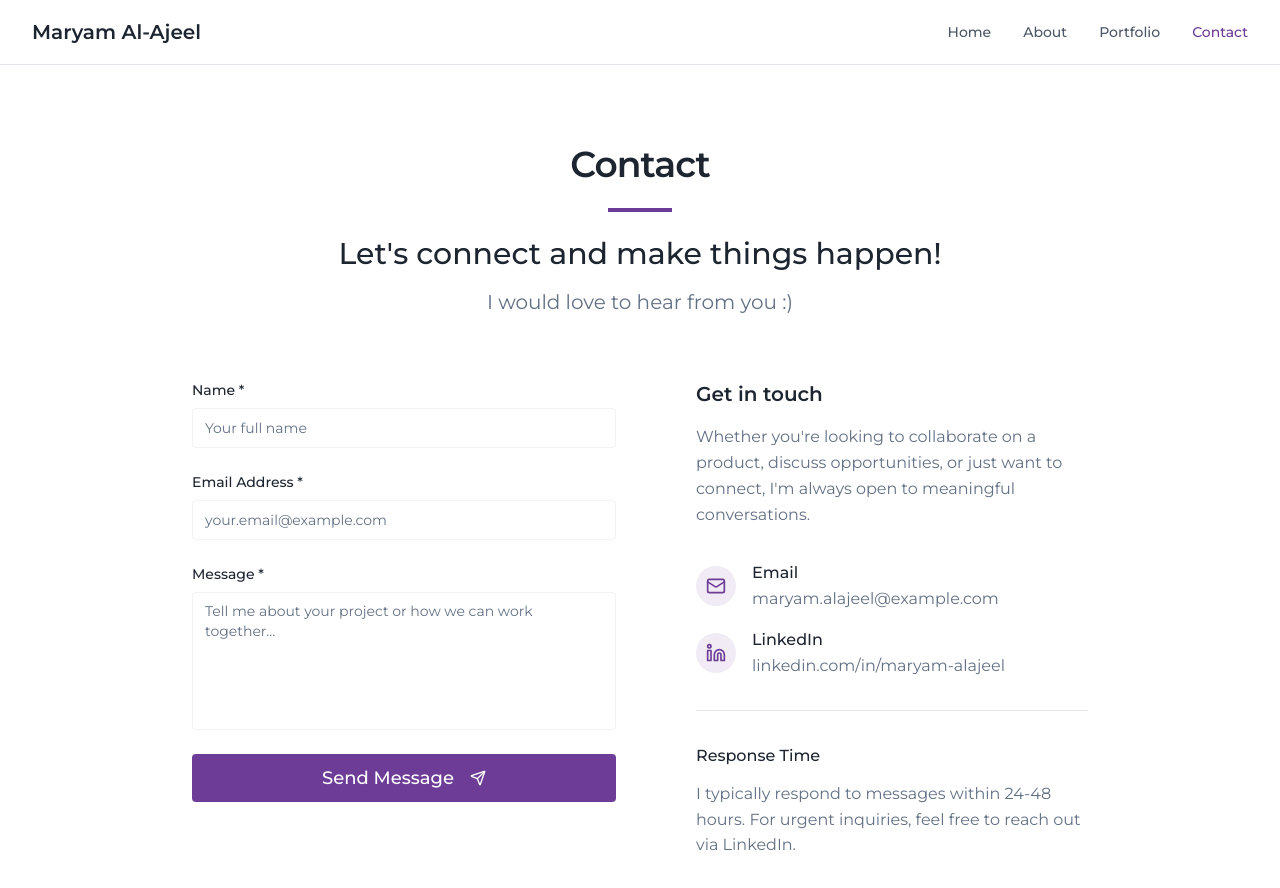
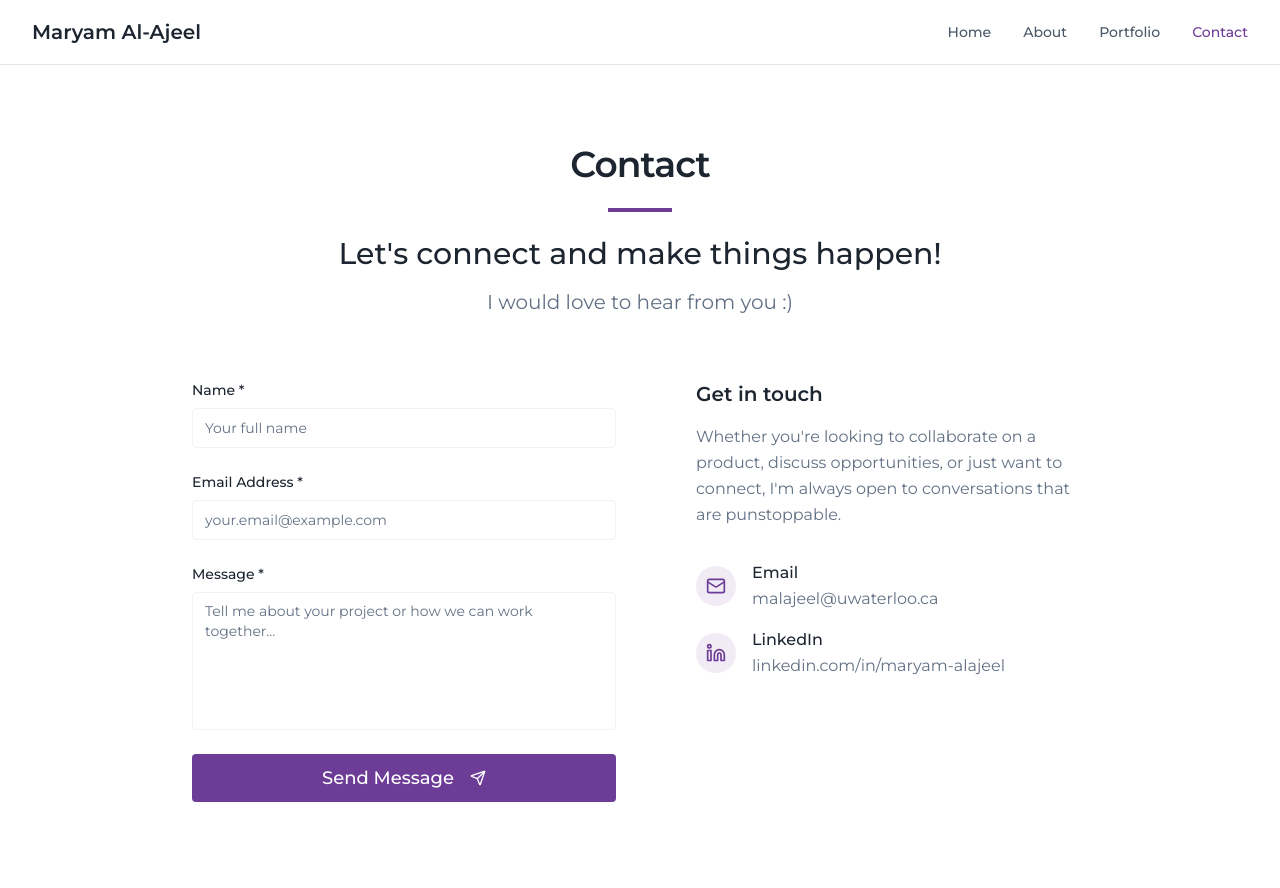
Before and after one commit to malajeel/majeel-portfolio, a React (Vite) app: page /contact in a window 1280 px wide. Shown: the top 888 px of the page. Built offline with nearby package versions, Linux system fonts and the light colour scheme.

Commit message:
Update contact information
Remove response time section, update email address, and modify the "Get in touch" message on the Contact page.

```diff
--- a/src/pages/Contact.tsx
+++ b/src/pages/Contact.tsx
@@ -140,7 +140,7 @@ const Contact = () => {
                 <h3 className="text-xl font-semibold mb-4">Get in touch</h3>
                 <p className="text-muted-foreground leading-relaxed">
                   Whether you're looking to collaborate on a product, discuss opportunities,
-                  or just want to connect, I'm always open to meaningful conversations.
+                  or just want to connect, I'm always open to conversations that are punstoppable.
                 </p>
               </div>
 
@@ -152,10 +152,10 @@ const Contact = () => {
                   <div>
                     <p className="font-medium">Email</p>
                     <a
-                      href="mailto:maryam.alajeel@example.com"
+                      href="mailto:malajeel@uwaterloo.ca"
                       className="text-muted-foreground hover:text-coral transition-colors"
                     >
-                      maryam.alajeel@example.com
+                      malajeel@uwaterloo.ca
                     </a>
                   </div>
                 </div>
@@ -178,13 +178,6 @@ const Contact = () => {
                 </div>
               </div>
 
-              <div className="pt-8 border-t border-border">
-                <h4 className="font-medium mb-3">Response Time</h4>
-                <p className="text-muted-foreground">
-                  I typically respond to messages within 24-48 hours.
-                  For urgent inquiries, feel free to reach out via LinkedIn.
-                </p>
-              </div>
             </div>
           </div>
         </div>
```
